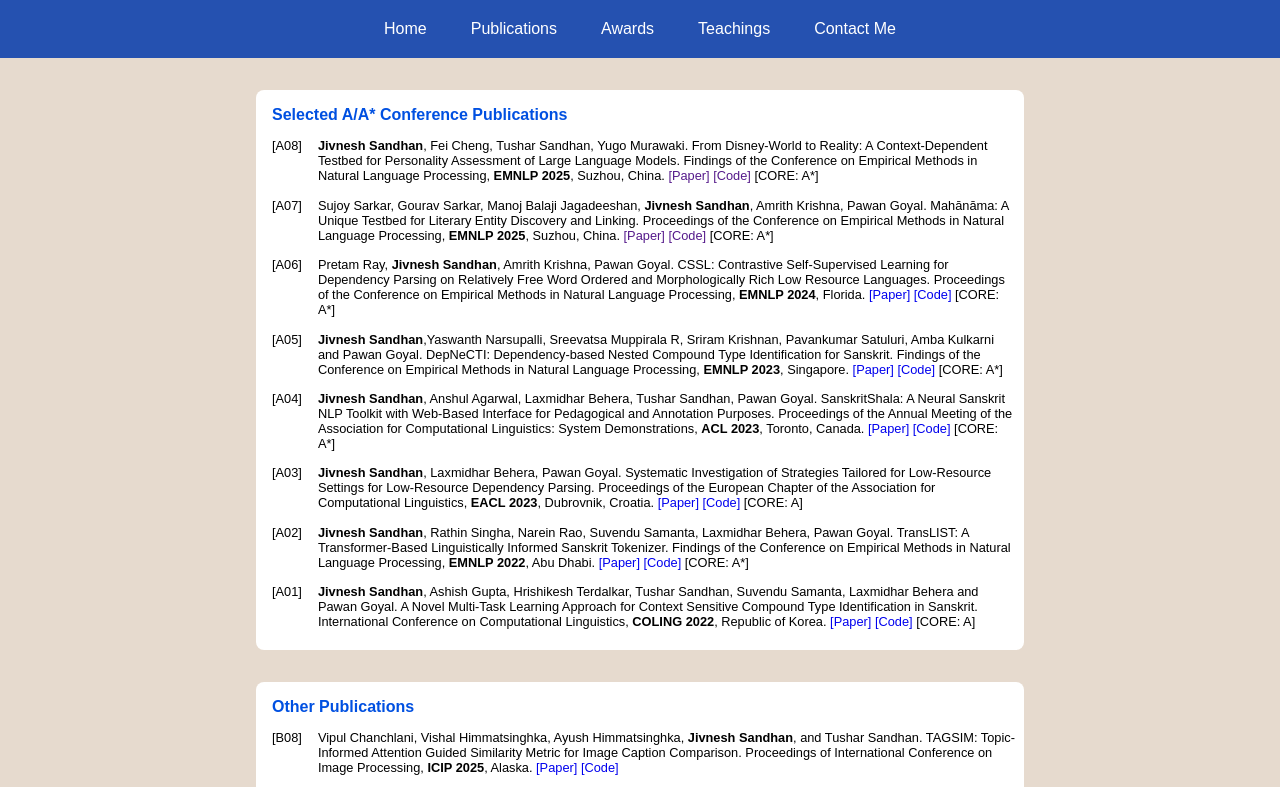
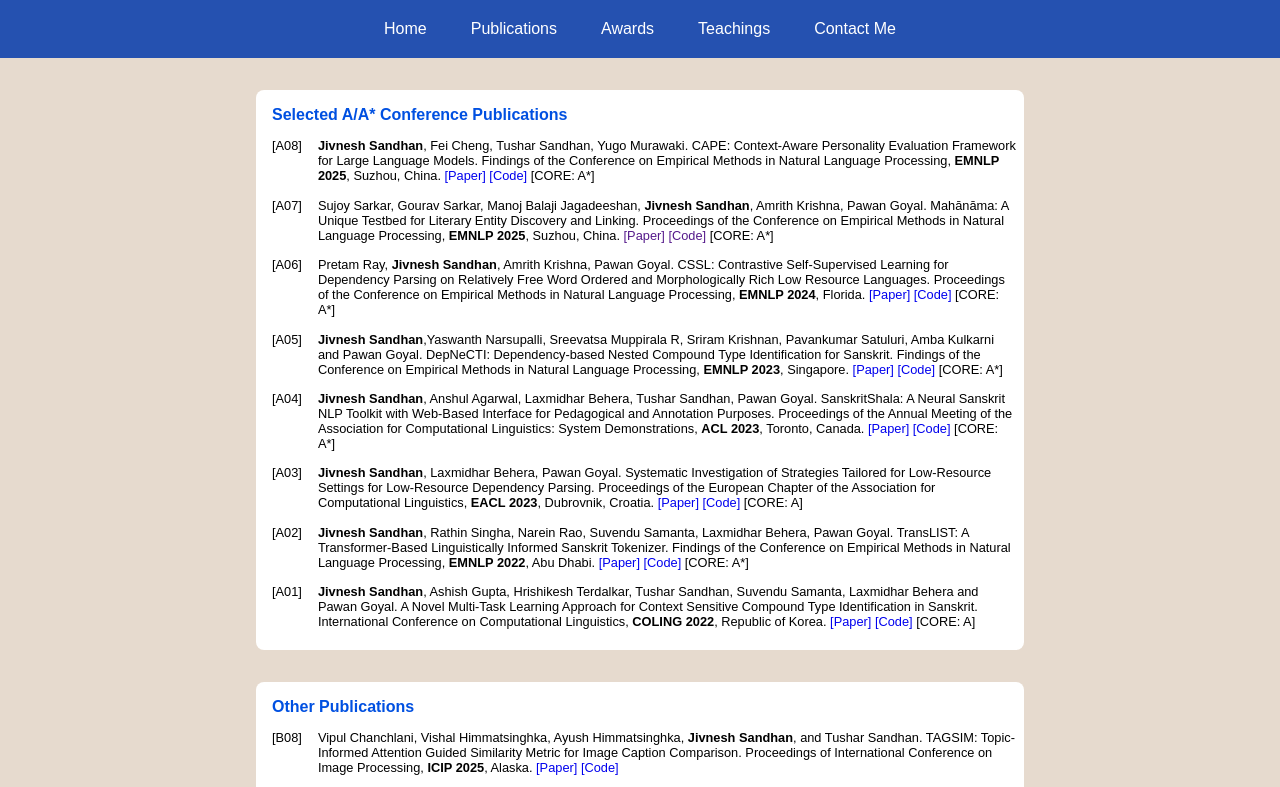
Before and after one commit to Jivnesh/jivnesh.github.io, a website: page publications.html in a window 1280 px wide. Shown: the top 787 px of the page. Drawn offline with nearby package versions, Linux system fonts and the light colour scheme.

Commit message:
added links

```diff
--- a/publications.html
+++ b/publications.html
@@ -42,7 +42,7 @@
       <div class="publications__data2__content">
         <span>
           <p>[A08]</p>
-          <p><b>Jivnesh Sandhan</b>, Fei Cheng, Tushar Sandhan, Yugo Murawaki. From Disney-World to Reality: A Context-Dependent Testbed for Personality Assessment of Large Language Models. Findings of the Conference on Empirical Methods in Natural Language Processing, <b>EMNLP 2025</b>, Suzhou, China. <a href="">[Paper]</a> <a href=""> [Code]</a> [CORE: A*]</p>
+          <p><b>Jivnesh Sandhan</b>, Fei Cheng, Tushar Sandhan, Yugo Murawaki. CAPE: Context-Aware Personality Evaluation Framework for Large Language Models. Findings of the Conference on Empirical Methods in Natural Language Processing, <b>EMNLP 2025</b>, Suzhou, China. <a href="https://arxiv.org/abs/2508.20385">[Paper]</a> <a href="https://github.com/jivnesh/CAPE"> [Code]</a> [CORE: A*]</p>
         </span>
 
         <span>
```
